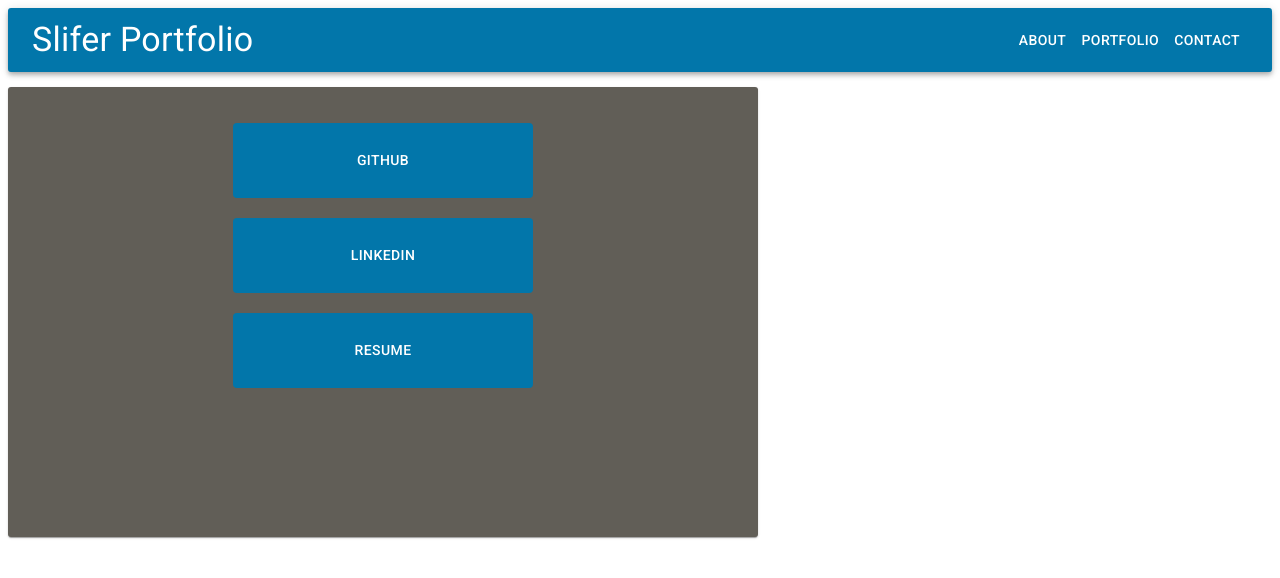
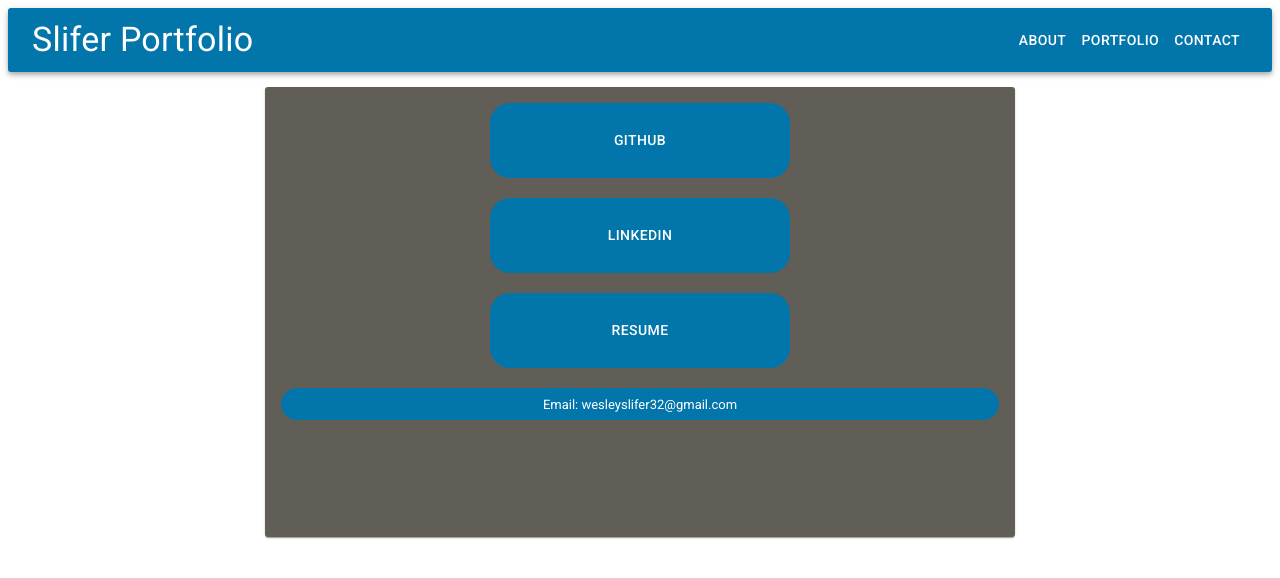
Before and after one commit to wslifer/wslifer.github.io, a React (Create React App) app: page /Contact in a window 1280 px wide. Shown: the top 578 px of the page. Built offline with nearby package versions, Linux system fonts and the light colour scheme.

Commit message:
adding email to contact page

```diff
--- a/src/pages/Contact.js
+++ b/src/pages/Contact.js
@@ -1,9 +1,6 @@
 import React from "react";
-import Grid from "@material-ui/core/Grid";
 import { makeStyles } from "@material-ui/core/styles";
-import Card from "@material-ui/core/Card";
-import CardContent from "@material-ui/core/CardContent";
-import Button from "@material-ui/core/Button";
+import { Grid, Card, CardContent, Button, Chip } from "@material-ui/core/";
 
 const useStyles = makeStyles({
   contact: {
@@ -22,9 +19,16 @@ const useStyles = makeStyles({
     width: 300,
     height: 75,
     display: "flex",
-    marginTop: 20,
+    marginBottom: 20,
     marginRight: "auto",
     marginLeft: "auto",
+    borderRadius: 20,
+  },
+  chip: {
+    color: "white",
+    background: "#0276aa",
+    display: "flex",
+    justifyContent: "center",
   },
 });
 
@@ -33,7 +37,7 @@ export default function Contact() {
 
   return (
     <Grid container spacing={3}>
-      <Grid item xs={12} sm={6} md={4}>
+      <Grid item xs={12} sm={12} md={12} lg={12}>
         <Card item xs={6} className={style.contact}>
           <CardContent>
             <Button
@@ -57,6 +61,11 @@ export default function Contact() {
             >
               Resume
             </Button>
+            <Chip
+              className={style.chip}
+              size="large"
+              label="Email: wesleyslifer32@gmail.com"
+            />
           </CardContent>
         </Card>
       </Grid>
--- a/src/pages/NoMatch.js
+++ b/src/pages/NoMatch.js
@@ -1,9 +1,6 @@
 import React from "react";
-import Grid from "@material-ui/core/Grid";
 import { makeStyles } from "@material-ui/core/styles";
-import Card from "@material-ui/core/Card";
-import CardContent from "@material-ui/core/CardContent";
-import CardMedia from "@material-ui/core/CardMedia";
+import { Grid, Card, CardContent, CardMedia } from "@material-ui/core/";
 
 const useStyles = makeStyles({
   card: {
--- a/src/pages/Portfolio.js
+++ b/src/pages/Portfolio.js
@@ -1,5 +1,5 @@
 import React from "react";
-import { Grid, Paper, Button, Typography } from "@material-ui/core";
+import { Grid, Paper, Typography } from "@material-ui/core";
 import Card from "../components/Card";
 import { makeStyles } from "@material-ui/core/styles";
 import quarantinis from "../assets/images/Quarantinis.PNG";
```
Also changed, not shown: src/components/Card/index.js (+1 -7 lines).
